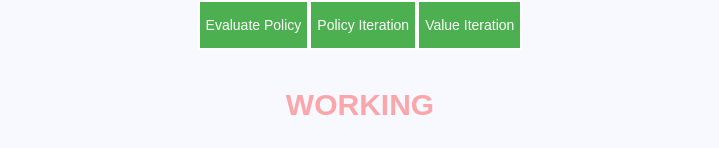
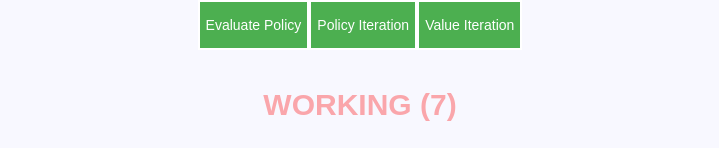
Before and after one commit to elhamza9/Grid-World-Reinforcement-Learning-ReactJS, a React (Create React App) app: page / in a window 1280 px wide. Both pictures are taken after a click on the button "Evaluate Policy". Shown: the part 360-508 px from the top of the page, without its empty margins (280-999 px from the left). Built offline with nearby package versions, Linux system fonts and the light colour scheme.

Commit message:
Displayed nbr of current iteration

```diff
--- a/src/components/Grid.js
+++ b/src/components/Grid.js
@@ -11,6 +11,7 @@ import { bellman_loop_actions, bellman_single_action } from './helpers/algorithm
 import { addAction, resetAction } from '../redux/actions';
 
 const sleep = (ms) => { return new Promise(resolve => setTimeout(resolve, ms))};
+let ITERATION_STR = '';
 
 class Grid extends Component {
 
@@ -393,6 +394,8 @@ class Grid extends Component {
         this.props.addAction(null, '(Policy Evaluation Start !)', 'string', 0);
         while (true) {
           pol_ev_count += 1;
+          ITERATION_STR = pol_ev_count.toString();
+
           new_values_map = new Map(this.state.values);
           this.props.addAction(null, new_values_map, '2D', 1);
           delta = 0;
@@ -479,6 +482,7 @@ class Grid extends Component {
     this.props.addAction('Start Policy Iteration', null, null, 0);
     while (true) {
       pol_iteration_count += 1;
+      ITERATION_STR = pol_iteration_count.toString();
       pol_ev_count = 0;
 
       this.props.addAction(null, `Iteration ${pol_iteration_count}:`, 'string', 0);
@@ -671,6 +675,7 @@ class Grid extends Component {
     let step_one_count = 0;
     while (true) {
       step_one_count += 1;
+      ITERATION_STR = step_one_count.toString();
       new_values_map = new Map(this.state.values);
       this.props.addAction(null, this.state.values, '2D', 0);
       delta = 0;
@@ -818,6 +823,8 @@ class Grid extends Component {
     let sum_rewards;
     for (let i = 0 ; i < NBR_EPISODES ; i++) {
 
+      ITERATION_STR = (i + 1).toString();
+
       // Begining of each episode set the agent position to a random position
       init_state = getRandomState(this.state.states, [this.state.goalState, this.state.holeState, ...this.state.wallStates]);
       init_pos = getPosFromState(init_state);
@@ -964,6 +971,8 @@ class Grid extends Component {
     }
 
     for (let i = 0 ; i < NBR_EPISODES ; i++) {
+
+      ITERATION_STR = (i + 1).toString();
 
       // Begining of each episode set the agent position to a random position
       init_state = getRandomState(this.state.states, [this.state.goalState, this.state.holeState, ...this.state.wallStates]);
@@ -1145,6 +1154,9 @@ class Grid extends Component {
 
 
     for (let i = 0 ; i < NBR_EPISODES ; i++) {
+
+      ITERATION_STR = (i + 1).toString();
+
       states_rewards = [];
       game_over = false;
       this.setState({
@@ -1231,6 +1243,8 @@ class Grid extends Component {
 
 
     for (let i = 0 ; i < NBR_EPISODES ; i++) {
+
+      ITERATION_STR = (i + 1).toString();
 
       log_str = `Episode ${i} :`;
       console.log(log_str);
@@ -1623,7 +1637,7 @@ class Grid extends Component {
         <div className="table-wrapper">
           <div className="status">
             <h4 id="converged" hidden={!this.state.converged}>CONVERGED !</h4>
-            <h4 id="working" hidden={!this.state.working}>WORKING</h4>
+            <h4 id="working" hidden={!this.state.working}>WORKING ({ITERATION_STR})</h4>
           </div>
           <div>
             <table ref={this.gridTable} onFocus={this.onGridTableFocus} className={`${this.state.gridContent} ${this.state.windy ? 'windy' : ''} ${this.state.converged ? 'converged' : ''} ${this.state.working ? 'working' : ''} ${this.state.tableIsEditable ? 'editable' : ''}`}>
```
